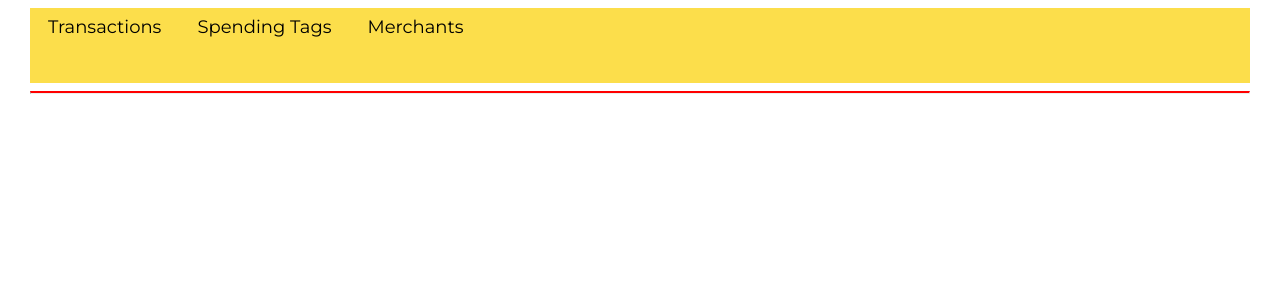
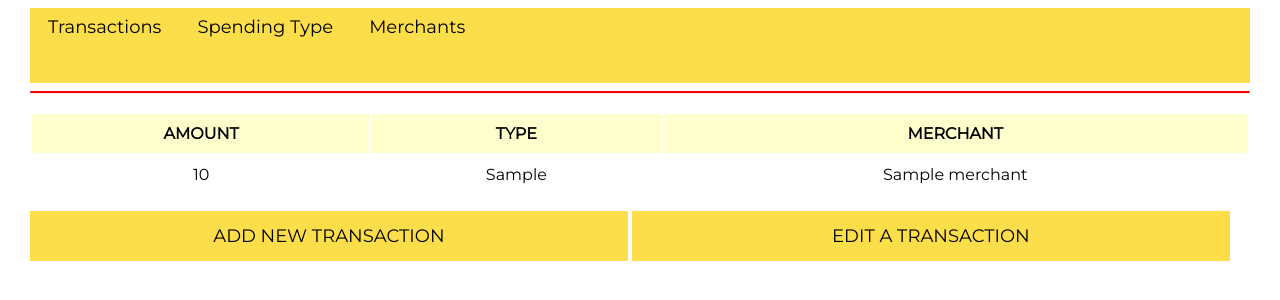
Before and after one commit to madgelackie/spending_tracker_project, a Flask app: template templates/transactions/index.html in a window 1280 px wide. Shown: the top 300 px of the page. Run offline with Flask 2, Linux system fonts and the light colour scheme; the template is opened without the code that fills it: most values are stand-ins (such as "Sample title", 1, 10 or a date in 2020).

Commit message:
transaction controllers outline

```diff
--- a/db/poke_mon_ey.sql
+++ b/db/poke_mon_ey.sql
@@ -16,7 +16,7 @@ CREATE TABLE merchants (
 
 CREATE TABLE transactions (
     id SERIAL PRIMARY KEY,
-    amount FLOAT,
+    amount INT,
     tag_id INT REFERENCES tags(id) ON DELETE CASCADE,
     merchant_id INT REFERENCES merchants(id) ON DELETE CASCADE
 );
--- a/repositories/merchant_repository.py
+++ b/repositories/merchant_repository.py
@@ -20,7 +20,7 @@ def update(merchant):
 
 def select(id):
     merchant = None
-    sql = "SELECT * FROM merchant WHERE id = %s"
+    sql = "SELECT * FROM merchants WHERE id = %s"
     values = [id]
     result = run_sql(sql, values)[0]
 
--- a/repositories/transaction_repository.py
+++ b/repositories/transaction_repository.py
@@ -21,12 +21,12 @@ def update(transaction):
 
 def select_all():
     transactions = []
-    sql = "SELECT * FROM visits"
+    sql = "SELECT * FROM transactions"
     results = run_sql(sql)
 
     for row in results:
         tag = tag_repository.select(row['tag_id'])
         merchant = merchant_repository.select(row['merchant_id'])
         transaction = Transaction(row['amount'], tag, merchant, row['id'])
-        transactions.append(0, transaction)
+        transactions.append(transaction)
     return transactions
--- /dev/null
+++ b/static/button.css
@@ -0,0 +1,19 @@
+.transactions--button {
+    margin-top: 15px;
+    background-color: rgb(252, 222, 75);
+    width: 49%;
+    height: 50px;
+    border: none;
+    font-family: 'Montserrat';
+    font-size: large;
+
+}
+
+.transactions--button > a {
+    text-decoration: none;
+    color: black;
+}
+
+.transactions--button:hover {
+    background-color: rgba(252, 222, 75, 0.75);
+}
--- a/static/style.css
+++ b/static/style.css
@@ -8,6 +8,7 @@ body > header {
     background-color: rgb(252, 222, 75);
     height: 75px;
     font-size: large;
+    vertical-align: baseline;
 }
 
 #top-bar {
@@ -39,5 +40,4 @@ body > header {
 
 .content {
     padding-top: 10px;
-    padding-left: 18px
 }
--- /dev/null
+++ b/static/table.css
@@ -0,0 +1,12 @@
+table {
+    width: 100%;
+}
+
+tr:nth-child(odd) {
+    background-color: rgba(255, 255, 0, 0.194);
+}
+
+th, td {
+    padding: 10px;
+    text-align: center;
+}
--- a/templates/base.html
+++ b/templates/base.html
@@ -6,6 +6,8 @@
     <meta name="viewport" content="width=device-width, initial-scale=1.0">
     <title>Pokémoney</title>
     <link rel="stylesheet" href="{{ url_for('static', filename='style.css') }}">
+    <link rel="stylesheet" href="{{ url_for('static', filename='table.css') }}">
+    <link rel="stylesheet" href="{{ url_for('static', filename='button.css') }}">
     <link rel="preconnect" href="https://fonts.googleapis.com">
     <link href="https://fonts.googleapis.com/css2?family=Montserrat&display=swap" rel="stylesheet">
 
@@ -19,7 +21,7 @@
                     <a href="/transactions">Transactions</a>
                 </li>
                 <li>
-                    <a href="/tags">Spending Tags</a>
+                    <a href="/tags">Spending Type</a>
                 </li>
                 <li>
                     <a href="/merchants">Merchants</a>
@@ -28,10 +30,10 @@
         </nav>
     </header>
     <hr class="red-line">
-        <section class="content">
+    <section class="content">
             {% block content %}
 
             {% endblock %}
-        </section>
+    </section>
 </body>
 </html>
--- /dev/null
+++ b/templates/tags/index.html
@@ -0,0 +1,5 @@
+{% extends "base.html" %}
+
+{% block content %}
+testing toot
+{% endblock %}
--- /dev/null
+++ b/templates/transactions/edit.html
@@ -0,0 +1,5 @@
+{% extends "base.html" %}
+
+{% block content %}
+edit transaction form
+{% endblock %}
--- a/templates/transactions/index.html
+++ b/templates/transactions/index.html
@@ -1,5 +1,24 @@
 {% extends "base.html" %}
 
 {% block content %}
-
+<table>
+    <tr>
+        <th>AMOUNT</th>
+        <th>TYPE</th>
+        <th>MERCHANT</th>
+    </tr>
+    {% for transaction in transactions %}
+    <tr>
+        <td>{{ transaction.amount }}</td>
+        <td>{{ transaction.tag.spending_type }}</td>
+        <td>{{ transaction.merchant.name }}</td>
+    </tr>
+    {% endfor %}
+</table>
+<button class="transactions--button">
+    <a href="/transactions/new">ADD NEW TRANSACTION</a>
+</button>
+<button class="transactions--button">
+    <a href="/transactions/edit">EDIT A TRANSACTION</a>
+</button>
 {% endblock %}
--- /dev/null
+++ b/templates/transactions/new.html
@@ -0,0 +1,5 @@
+{% extends "base.html" %}
+
+{% block content %}
+add transaction form
+{% endblock %}
```
Also changed, not shown: controllers/transactions_controller.py (+16 -0 lines).
